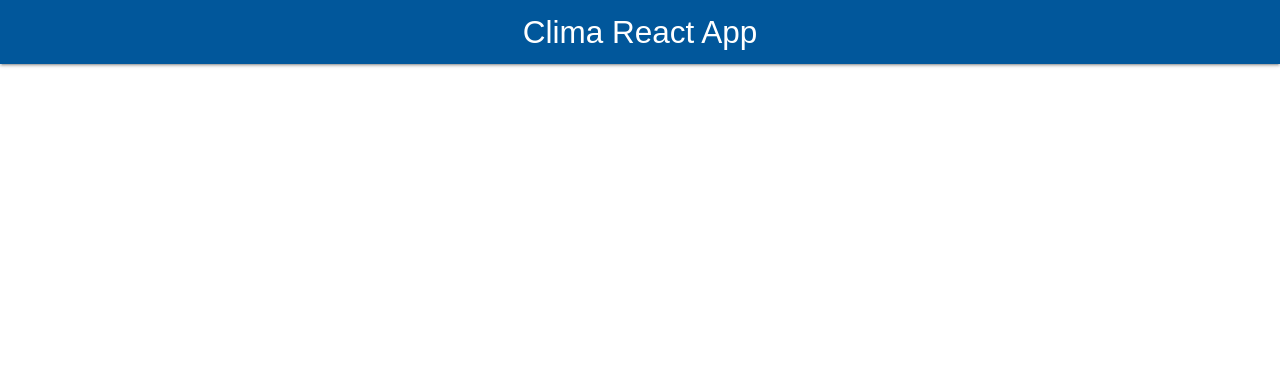
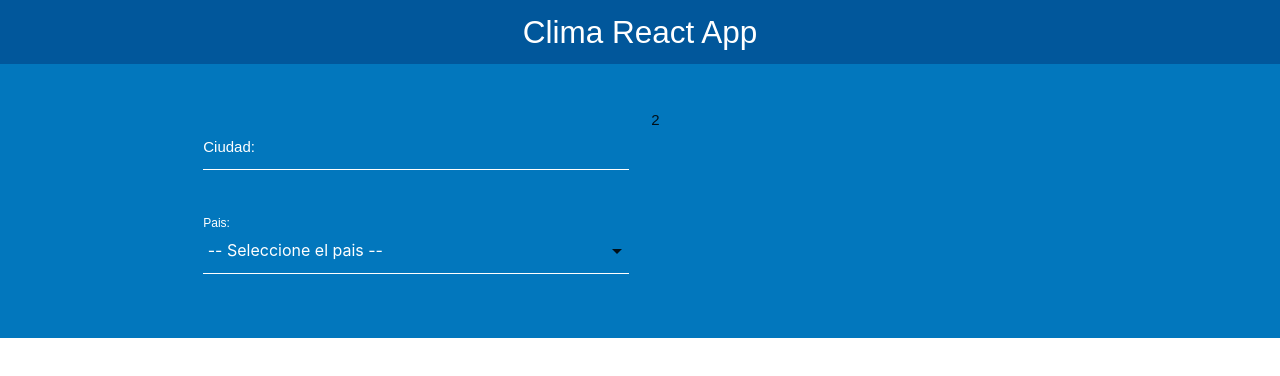
Before and after one commit to franmc01/react-wheater-app, a React (Create React App) app: page / in a window 1280 px wide. Shown: the top 376 px of the page. Built offline with nearby package versions, Linux system fonts and the light colour scheme.

Commit message:
Creando el diseño del formulario, el state relacionado con el form y vinculando ambas cosas

```diff
--- a/src/App.jsx
+++ b/src/App.jsx
@@ -1,10 +1,23 @@
 import { Fragment } from 'react';
+import Formulario from './components/Formulario';
 import { Header } from './components/Header';
 
 function App() {
   return (
     <Fragment>
       <Header titulo="Clima React App" />
+      <div className="contenedor-form">
+        <div className="container">
+          <div className="row">
+            <div className="col m6 s12">
+                <Formulario />
+            </div>
+            <div className="col m6 s12">
+                2
+            </div>
+          </div>
+        </div>
+      </div>
     </Fragment>
   );
 }
--- /dev/null
+++ b/src/components/Formulario.jsx
@@ -0,0 +1,53 @@
+import { useState } from 'react'
+import PropTypes from 'prop-types'
+
+const Formulario = () => {
+
+    const [busqueda, setBusqueda] = useState({
+        city: '',
+        country: ''
+    });
+
+    const handleInputChange = (e) => {
+        setBusqueda({
+            ...busqueda,
+            [e.target.name]: e.target.value
+        });
+    }
+
+    return (
+        <form>
+            <div className="row">
+                <div className="input-field col s12">
+                    <input id="ciudad"
+                        name="city"
+                        type="text"
+                        onChange={handleInputChange} />
+                    <label htmlFor="ciudad">Ciudad: </label>
+                </div>
+            </div>
+            <div className="row">
+                <div className="input-field col s12">
+                    <select name="country" onChange={handleInputChange}>
+                        <option value="" selected> -- Seleccione el pais -- </option>
+                        <option value="US">Estados Unidos</option>
+                        <option value="MX">México</option>
+                        <option value="AR">Argentina</option>
+                        <option value="CO">Colombia</option>
+                        <option value="CR">Costa Rica</option>
+                        <option value="ES">España</option>
+                        <option value="PE">Perú</option>
+                        <option value="EC">Ecuador</option>
+                    </select>
+                    <label>Pais: </label>
+                </div>
+            </div>
+        </form>
+    )
+}
+
+Formulario.propTypes = {
+
+}
+
+export default Formulario
--- a/src/index.css
+++ b/src/index.css
@@ -36,7 +36,7 @@
 
 .contenedor-form {
   padding: 3rem 0 1px 0;
-  background-color: #03a9f4;
+  background-color: #0277bd;
 }
 .mensaje {
   text-align: center;
```
